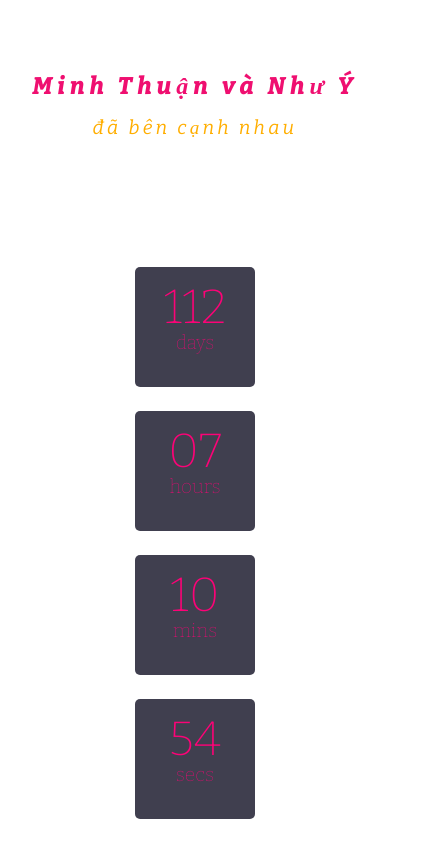
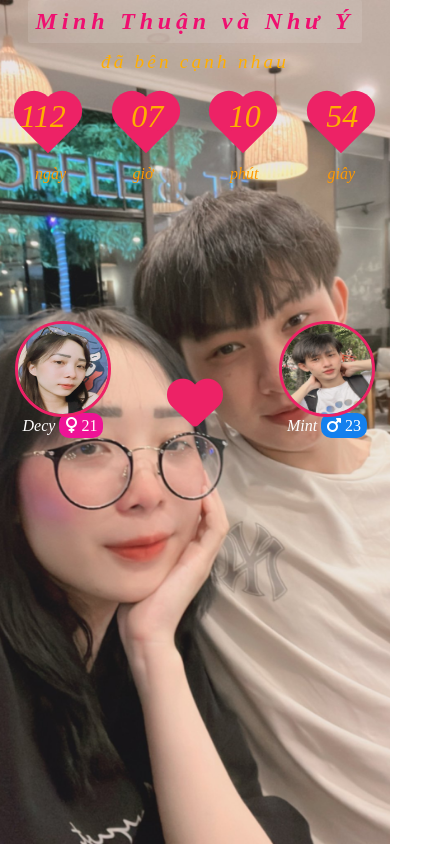
Before and after one commit to Thuan2107/mint-decy, a plain HTML site: page index.html in a window 390 px wide. Shown: the whole page, 431 px wide, since content can reach past the window. Drawn offline with nearby package versions, Linux system fonts and the light colour scheme; a web font is replaced by a local one.

Commit message:
update mobile

```diff
--- a/index.html
+++ b/index.html
@@ -4,30 +4,58 @@
     <meta charset="UTF-8">
     <meta http-equiv="X-UA-Compatible" content="IE=edge">
     <meta name="viewport" content="width=device-width, initial-scale=1.0">
-    <title>Count Down</title>
+    <title>Mint & Decy</title>
     <link rel="stylesheet" href="style.css">
+    <link rel="stylesheet" href="https://cdnjs.cloudflare.com/ajax/libs/font-awesome/6.1.1/css/all.min.css" integrity="sha512-KfkfwYDsLkIlwQp6LFnl8zNdLGxu9YAA1QvwINks4PhcElQSvqcyVLLD9aMhXd13uQjoXtEKNosOWaZqXgel0g==" crossorigin="anonymous" referrerpolicy="no-referrer" />
     <script src="main.js" defer></script>
 </head>
 <body>
     <div id="main">
-        <h2 class="title"><span>Minh Thuận</span> và <span>Như Ý</span></h2>
+        <h2><span>Minh Thuận</span> và <span>Như Ý</span></h2>
         <h4>đã bên cạnh nhau</h4>
         <div class="container">
             <div class="item count_days">
+                <div class="heart"></div>
                 <p class="big-text" id="days">0</p>
-                <span>days</span>
+                <span>ngày</span>
             </div>
             <div class="item count_hours">
+                <div class="heart"></div>
                 <p class="big-text" id="hours">0</p>
-                <span>hours</span>
+                <span>giờ</span>
             </div>
             <div class="item count_min">
+                <div class="heart"></div>
                 <p class="big-text" id="minutes">0</p>
-                <span>mins</span>
+                <span>phút</span>
             </div>
             <div class="item count_sec">
+                <div class="heart"></div>
                 <p class="big-text" id="seconds">0</p>
-                <span>secs</span>
+                <span>giây</span>
+            </div>
+        </div>
+        <div id="bottom">
+            <div class="item">
+                <div class="cicle">
+                    <img src="images/em.jpg" alt="">
+                </div>
+                <p class="name">Decy</p>
+                <div class="age female">
+                    <i class="fa-solid fa-venus"></i><span> 21</span>
+                </div>
+            </div>
+            <div>
+                <i class="fa-solid fa-heart"></i>
+            </div>
+            <div class="item">
+                <div class="cicle">
+                    <img src="images/anh.jpg" alt="">
+                </div>
+                <p class="name">Mint</p>
+                <div class="age male">
+                    <i class="fa-solid fa-mars"></i><span> 23</span>
+                </div>
             </div>
         </div>
     </div>
--- a/style.css
+++ b/style.css
@@ -1,10 +1,10 @@
-@import url('https://fonts.googleapis.com/css2?family=Bitter:ital,wght@0,100;0,200;0,300;0,400;0,500;0,600;0,700;0,800;0,900;1,100;1,200;1,300;1,400;1,500;1,600;1,700;1,800;1,900&display=swap');
+@import url('https://fonts.googleapis.com/css2?family=Tiro+Telugu:ital@0;1&display=swap');
 
 *{
     margin: 0;
     padding: 0;
     box-sizing: border-box;
-    font-family: 'Bitter', serif;
+    font-family:  'Tiro Telugu', serif;;
 }
 
 #main{
@@ -23,7 +23,6 @@ h2{
     font-size: 5rem;
     color: rgb(239, 15, 112);
     font-weight: 500;
-    margin-top: 2rem;
     letter-spacing: 0.5rem;
     font-style: italic;
     background-color: rgba(255, 255, 255, 0.1);
@@ -42,17 +41,14 @@ h4{
 .container{
     width: 100%;
     display: flex;
-    margin: 8rem 3rem 0;
-    justify-content: space-evenly;
+    /* margin: 8rem 3rem 0; */
+    /* justify-content: space-evenly; */
 }
 
 .container .item{
     width: 15rem;
     height: 15rem;
-    text-align: center;
-    background-color: rgba(17, 16, 35, 0.8);
     padding: 0.5rem;
-    border-radius: 5px;
 }
 
 .container .big-text{
@@ -70,7 +66,7 @@ h4{
 
 @media screen and (max-width: 400px) {
     #main{
-        background-image: url(images/love.jpg);
+        background-image: url(images/1.jpg);
         background-size: cover;
         background-position: center center;
         min-height: 100vh;
@@ -85,7 +81,6 @@ h4{
         font-size: 1.5rem;
         color: rgb(239, 15, 112);
         font-weight: 800;
-        margin-top: 4rem;
         letter-spacing: 0.3rem;
         font-style: italic;
         background-color: rgba(255, 255, 255, 0.1);
@@ -103,32 +98,144 @@ h4{
     }
 
     .container{
-        width: 100%;
         display: flex;
-        flex-direction: column;
-        align-items: center;
+        justify-content: space-around;
+        margin-top: 1rem;
+        margin-left: 1.5rem;
     }
 
     .container .item{
-        width: 7.5rem;
-        height: 7.5rem;
-        text-align: center;
-        background-color: rgba(17, 16, 35, 0.8);
+        width: 7rem;
+        height: 7rem;
         padding: 1rem;
-        border-radius: 5px;
         margin-bottom: 1.5rem;
+        position: relative;
+    }
+
+    .heart{
+        position: relative; /* parent position */
+        width: 40px;
+        height: 40px;
+        /* margin: 80px auto; */
+        background-color: rgb(237, 34, 102);
+        margin-bottom: 20px;
+    }
+
+    .heart:before {
+        position: absolute; /* vị trí phụ thuộc vào parent position */
+        width: 40px;
+        height: 40px;
+        content: '';    /* khởi tạo rỗng cho thẻ giả */
+        -webkit-border-radius: 50%;
+        -moz-border-radius: 50%;
+        -o-border-radius: 50%;
+        border-radius: 50%; /* bo tròn 4 góc của div để tạo hình tròn */
+        background-color: rgb(237, 34, 102);
+        bottom: 0px;
+        left: -20px;   /* vì div parent rộng 200px nên di chuyển before sang trái 100px để tâm before nằm trên cạnh dọc của div parent */
+    }
+
+    .heart:after {
+        position: absolute;
+        width: 40px;
+        height: 40px;
+        content: '';
+        -webkit-border-radius: 50%;
+        -moz-border-radius: 50%;
+        -o-border-radius: 50%;
+        border-radius: 50%;
+        background-color: rgb(237, 34, 102);
+        top: -20px;
+        right: 0px;
+    }
+
+    .heart {
+        -webkit-transform: rotate(45deg);
+        -moz-transform: rotate(45deg);
+        -ms-transform: rotate(45deg);
+        -o-transform: rotate(45deg);
+        transform: rotate(45deg);
     }
 
     .container .big-text{
-        font-size: 3rem;
-        color: rgb(252, 3, 119);
+        font-size: 2rem;
+        color: rgb(255, 174, 0);
         font-weight: 200;
         line-height: 1;
+        position: absolute;
+        top: 10%;
+        right: 45%;
+        font-style: italic;
+
     }
 
     .container span{
-        font-size: 1.2rem;
-        color: rgb(252, 3, 119);
+        font-size: 1rem;
+        color: rgb(255, 153, 0);
         font-weight: 100;
+        padding-left: 7px;
+        font-weight: 500;
+        font-style: italic;
     }
+    #bottom {
+        display: flex;
+        justify-content: space-evenly;
+        align-items: center;
+        margin-top: 6rem;
+    }
+
+    #bottom .cicle{
+        width: 6rem;
+        height: 6rem;
+        border-radius: 50%;
+        border: 3px solid rgb(237, 34, 102) ;
+        position: relative;
+        margin: 0 3.5rem;
+    }
+
+    #bottom .cicle img{
+        position: absolute;
+        width: 100%;
+        height: 100%;
+        border-radius: 50%;
+        top: 0;
+        left: 0;
+        right: 0;
+        bottom: 0;
+    }
+
+    #bottom .fa-heart{
+        font-size: 3.5rem;
+        color: rgb(237, 34, 102);
+        margin-top: 3rem;
+    }
+
+    #bottom .item{
+        text-align: center;
+    }
+
+    #bottom .item p{
+        color: rgb(253, 253, 253);
+        font-weight: 500;
+        font-style: italic;
+        display: inline;
+    }
+
+    #bottom .item .age{
+        font-size: 1rem;
+        color: #fff;
+        display: inline;
+        border-radius: 10px;
+        padding: 4px 6px;
+    }
+
+    #bottom .item .age.male{
+        background-color: rgb(19, 128, 238);
+    }
+
+    #bottom .item .age.female{
+        background-color: rgb(238, 19, 150);
+    }
+
+
   }
```
Also changed, not shown: images/1.jpg (added), images/anh.jpg (added), images/em.jpg (added).
